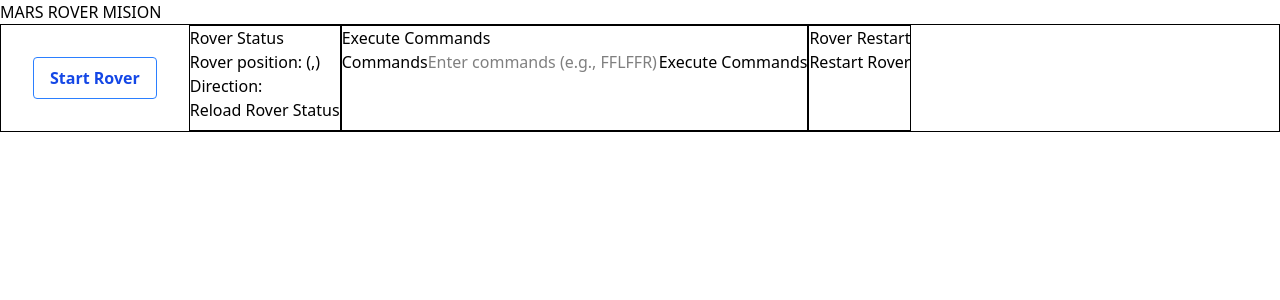
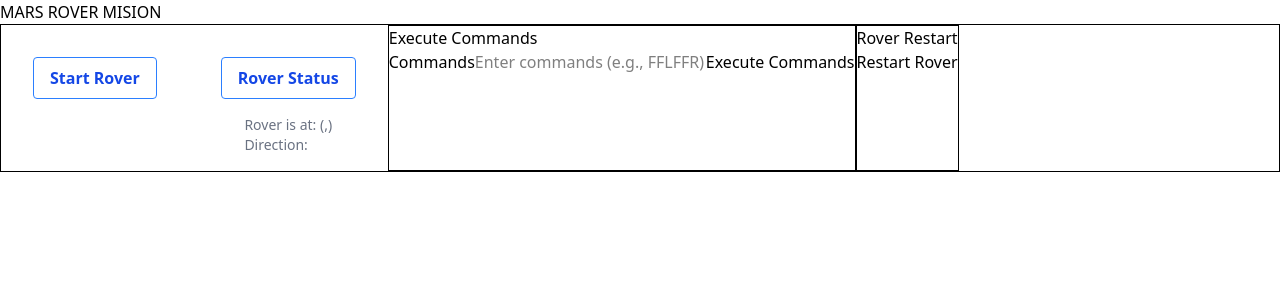
Before and after one commit to DiegoLSdev/MarsRoverMision, a Vue app in the folder client/: page / in a window 1280 px wide. Shown: the top 300 px of the page. Built offline with nearby package versions, Linux system fonts and the light colour scheme; no server answers.

Commit message:
Style Get Rover Status

```diff
--- a/client/src/components/GetRoverStatus.vue
+++ b/client/src/components/GetRoverStatus.vue
@@ -27,12 +27,14 @@ onMounted(onLoadRoverStatus);
 </script>
 
 <template>
-  <div className="border">
-    <h2>Rover Status</h2>
-    <div>
-      <p>Rover position: ({{ x }},{{ y }})</p>
+  <div className="flex flex-col items-center m-4">
+    <button className="m-4 bg-transparent hover:bg-blue-500 text-blue-700 font-semibold hover:text-white py-2 px-4 border border-blue-500 hover:border-transparent rounded"
+      @click="onLoadRoverStatus">
+          Rover Status
+        </button>
+    <div class="text-sm text-gray-500">
+      <p>Rover is at: ({{ x }},{{ y }})</p>
       <p>Direction: {{ direction }}</p>
-      <button @click="onLoadRoverStatus">Reload Rover Status</button>
     </div>
 
   </div>
--- a/client/src/components/StartRover.vue
+++ b/client/src/components/StartRover.vue
@@ -35,7 +35,7 @@ async function onStartRover() {
     // Let the user know below button
     errorData.value = `
     Rover started at: (${data.x},${data.y})
-    Facing : ${data.direction}
+    Direction : ${data.direction}
     Grid size: ${data.gridSize}
     Obstacles: ${data.obstacles.map(obstacle => `(${obstacle[0]},${obstacle[1]})`).join(', ')} `;
 
```
